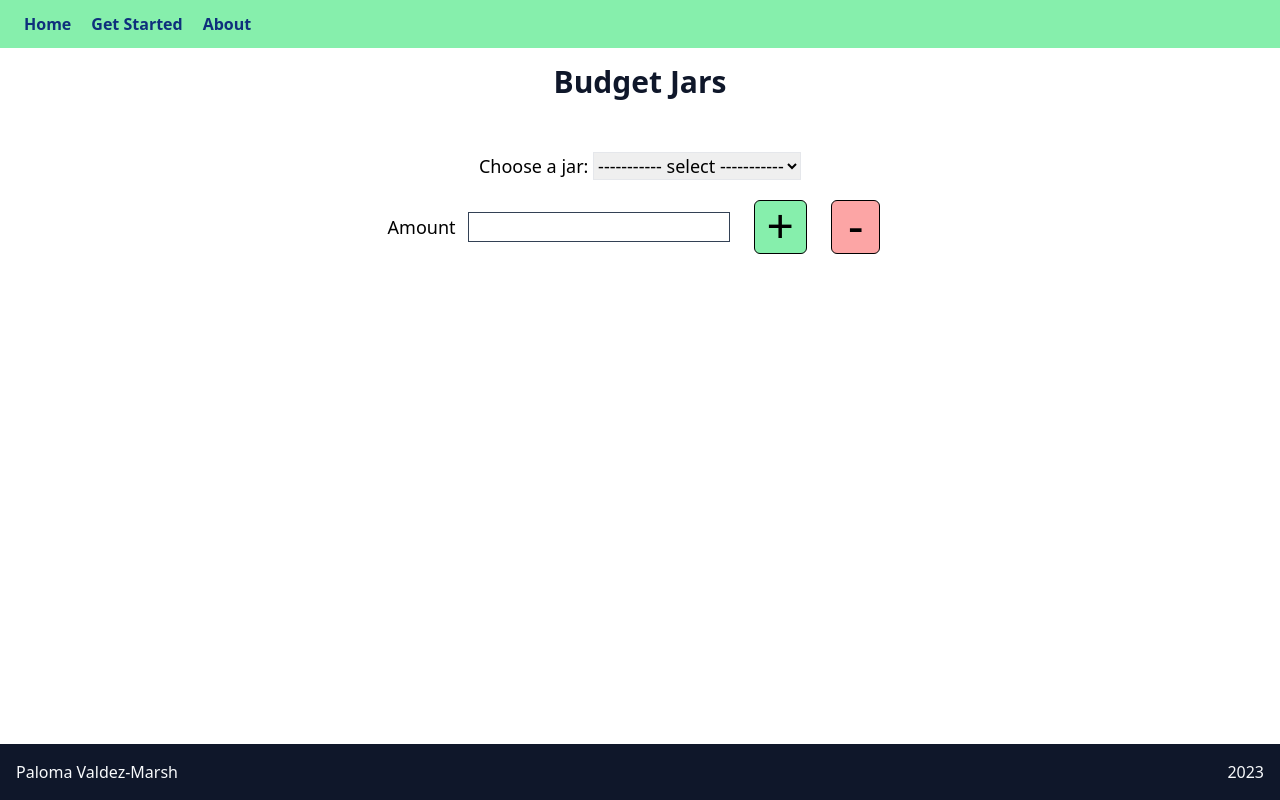
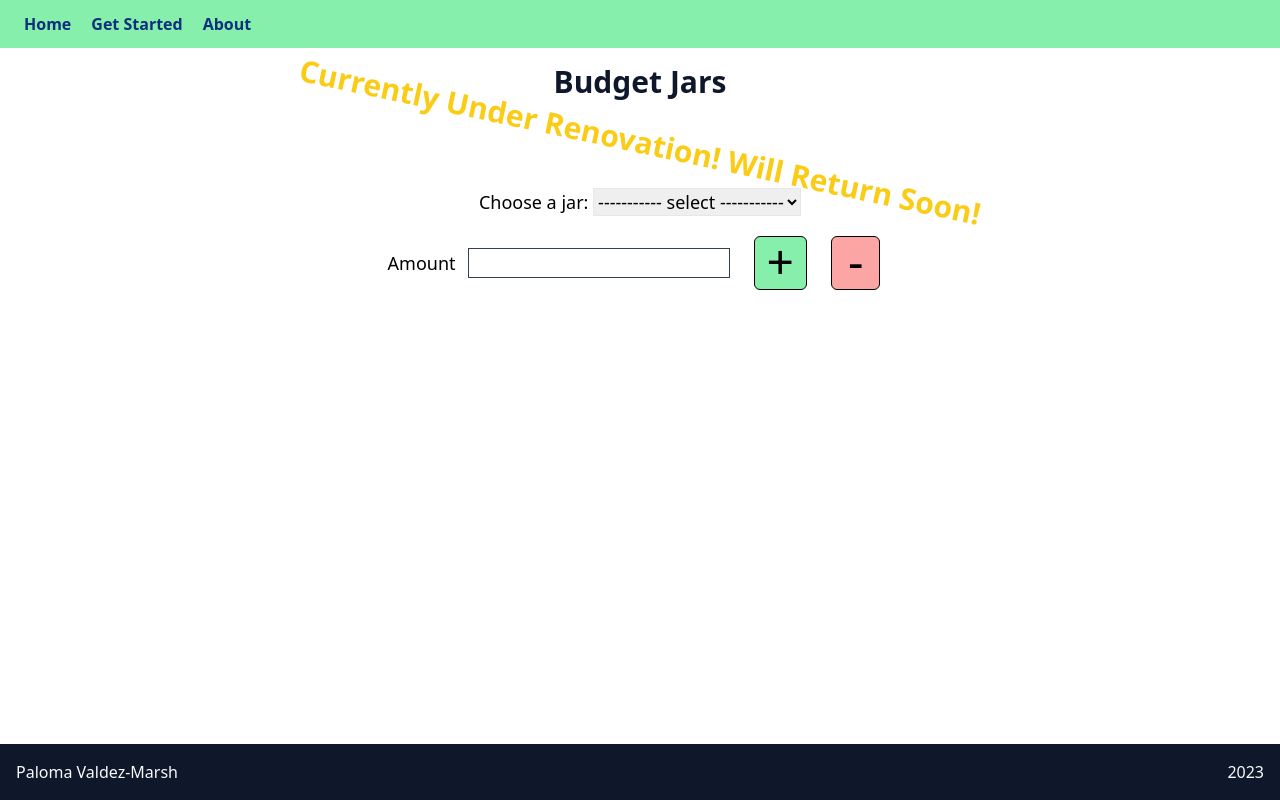
Before and after one commit to paloma-vm/budget-jars-responsive, a website with bundled scripts: page src/index.html in a window 1280 px wide. Built offline with nearby package versions, Linux system fonts and the light colour scheme.

Commit message:
added message 'under renovation'

```diff
--- a/src/index.html
+++ b/src/index.html
@@ -21,6 +21,7 @@
                         <h1 class="text-slate-900 text-center text-3xl font-bold align-middle mt-4 mb-6">Budget Jars</h1>
                     </nav>
                 </header>
+                <h1 class="text-yellow-400 rotate-12 text-center text-3xl font-bold">Currently Under Renovation! Will Return Soon!</h1>
                 <div class="sm:text-lg" id="manage">
                     <form class="flex p-2 flex-col items-center">
                         <div class="py-5">
```
Also changed, not shown: dist/output.css.
